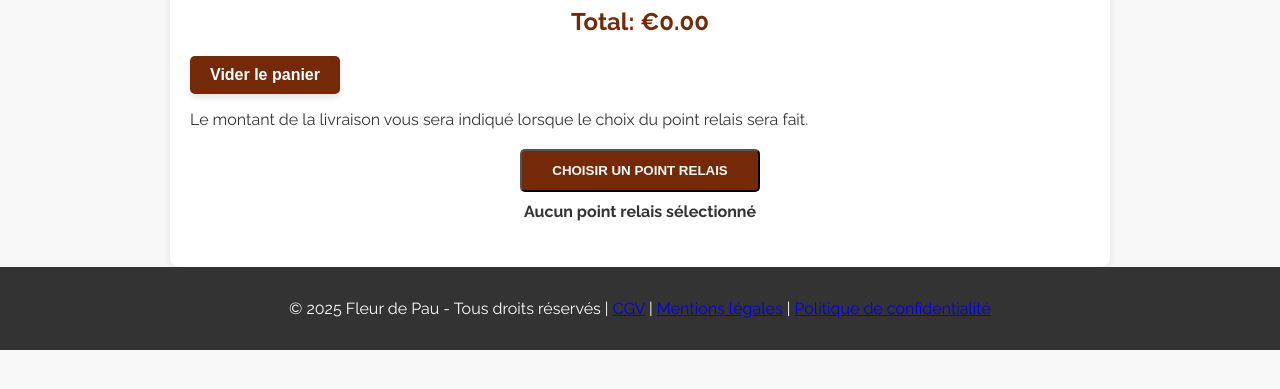
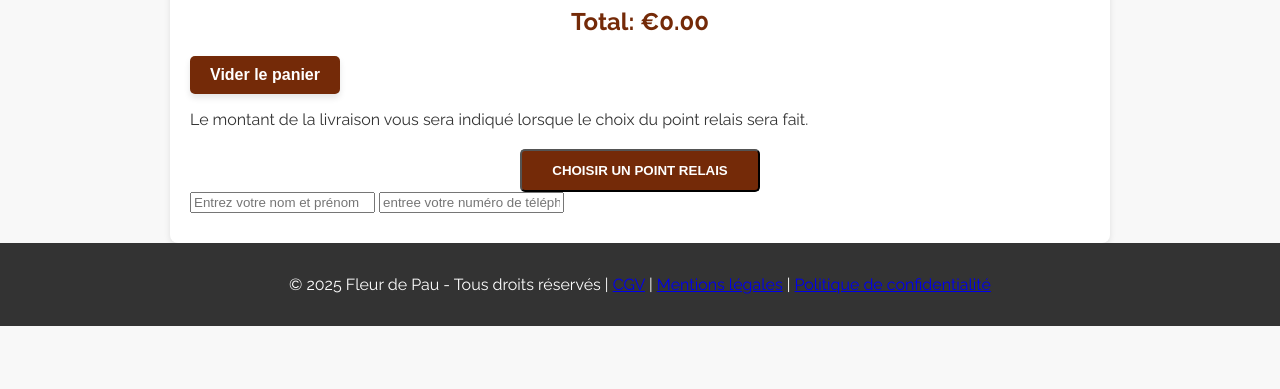
Before and after one commit to elo41flo/FleurdePau, a website: page front/panier.html in a window 1280 px wide. Shown: the part 343-732 px from the top of the page. Drawn offline with Linux system fonts and the light colour scheme.

Commit message:
Update panier.html

```diff
--- a/front/panier.html
+++ b/front/panier.html
@@ -303,7 +303,10 @@ footer {
         <p>Le montant de la livraison vous sera indiqué lorsque le choix du point relais sera fait.</p>
 
         <button id="select-point-relais" class="cta-btn" onclick="window.location.href='points-relais.html'">Choisir un point relais</button>
-        <p id="selected-relay" style="text-align: center; font-weight: bold; margin-top: 10px;">Aucun point relais sélectionné</p>
+        <form>
+            <input type="text" placeholder="Entrez votre nom et prénom">
+            <input type="text" placeholder="entree votre numéro de téléphone">
+        </form>
     </section>
 
     <div id="relay-modal" class="modal">
```
